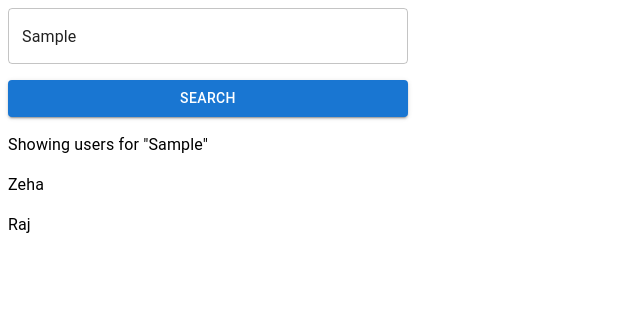
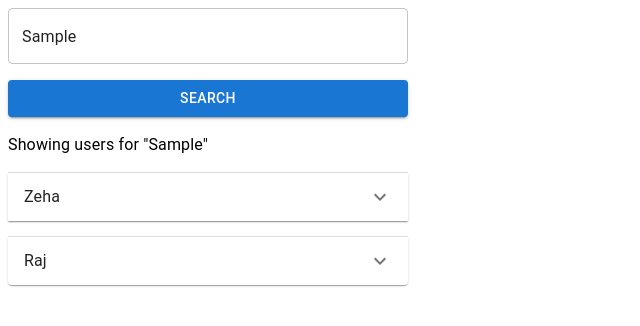
Before and after one commit to ZehaIrawan/repo-explorer, a React (Vite) app: page / in a window 1280 px wide. Both pictures are taken after typing "Sample" into the empty fields and a click on the button "SEARCH". Shown: the top 326 px of the page, without its empty margins (0-640 px from the left). Built offline with nearby package versions, Linux system fonts and the light colour scheme.

Commit message:
Setup accordion

```diff
--- a/package.json
+++ b/package.json
@@ -12,6 +12,7 @@
   "dependencies": {
     "@emotion/react": "^11.11.0",
     "@emotion/styled": "^11.11.0",
+    "@mui/icons-material": "^5.11.16",
     "@mui/material": "^5.13.2",
     "react": "^18.2.0",
     "react-dom": "^18.2.0"
--- a/src/App.tsx
+++ b/src/App.tsx
@@ -1,5 +1,14 @@
-import { Box, TextField, Button, Typography } from "@mui/material";
+import {
+  Box,
+  TextField,
+  Button,
+  Typography,
+  Accordion,
+  AccordionSummary,
+  AccordionDetails,
+} from "@mui/material";
 import { useState } from "react";
+import ExpandMoreIcon from "@mui/icons-material/ExpandMore";
 
 function App() {
   const [usernameQuery, setUsernameQuery] = useState<string>("");
@@ -37,7 +46,24 @@ function App() {
         <>
           <Typography variant="body1">{`Showing users for "${usernameQuery}"`}</Typography>
           {users.map((user) => {
-            return <Typography variant="body1">{user.username}</Typography>;
+            return (
+              <Accordion>
+                <AccordionSummary
+                  expandIcon={<ExpandMoreIcon />}
+                  aria-controls="panel1a-content"
+                  id="panel1a-header"
+                >
+                  <Typography variant="body1">{user.username}</Typography>
+                </AccordionSummary>
+                <AccordionDetails>
+                  <Typography>
+                    Lorem ipsum dolor sit amet, consectetur adipiscing elit.
+                    Suspendisse malesuada lacus ex, sit amet blandit leo
+                    lobortis eget.
+                  </Typography>
+                </AccordionDetails>
+              </Accordion>
+            );
           })}
         </>
       )}
```
Also changed, not shown: 1 other file (tests, documents, lock files or other folders).
